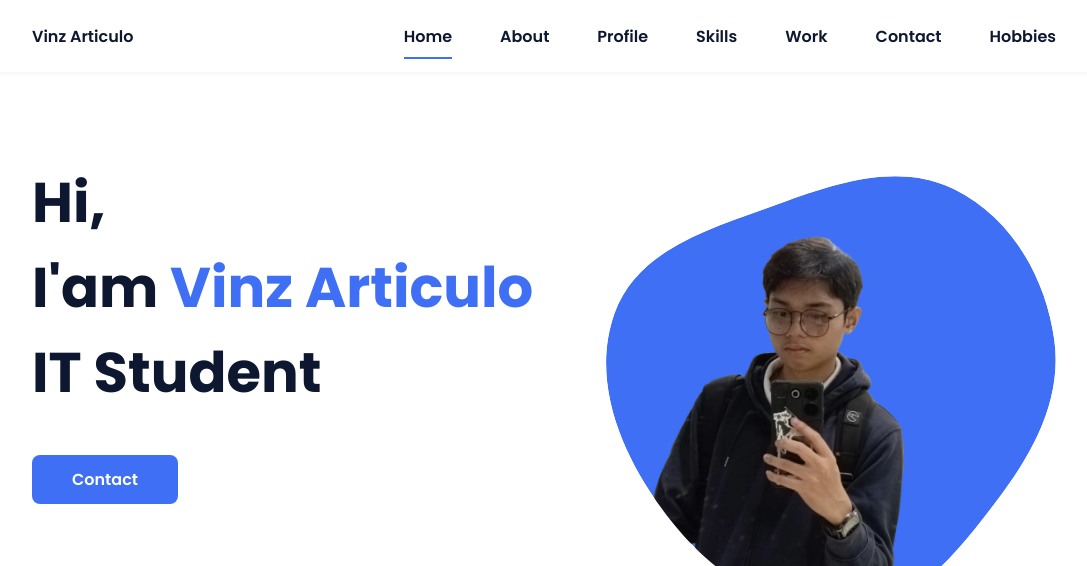
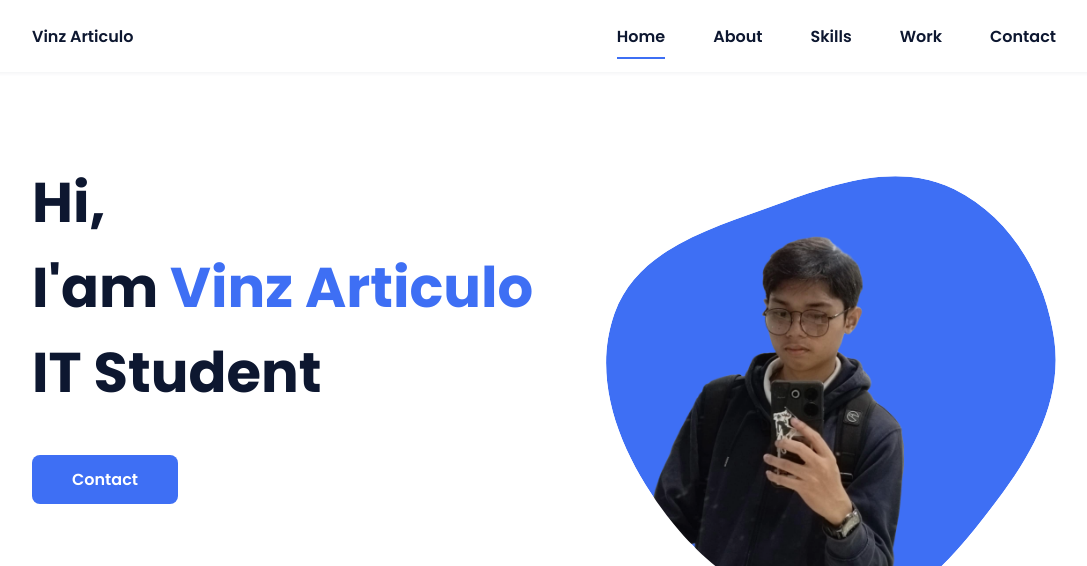
Before and after one commit to Vaike-san/Vinz, a plain HTML site: page index.html in a window 1280 px wide. Shown: the top 566 px of the page, without its empty margins (96-1183 px from the left). Drawn offline with nearby package versions, Linux system fonts and the light colour scheme.

Commit message:
Update index.html

```diff
--- a/index.html
+++ b/index.html
@@ -23,11 +23,9 @@
                     <ul class="nav__list">
                         <li class="nav__item"><a href="#home" class="nav__link active-link">Home</a></li>
                         <li class="nav__item"><a href="#about" class="nav__link">About</a></li>
-                        <li class="nav__item"><a href="#profile" class="nav__link">Profile</a></li>
                         <li class="nav__item"><a href="#skills" class="nav__link">Skills</a></li>
                         <li class="nav__item"><a href="#work" class="nav__link">Work</a></li>
                         <li class="nav__item"><a href="#contact" class="nav__link">Contact</a></li>
-                        <li class="nav__item"><a href="#hobbies" class="nav__link">Hobbies</a></li>
                     </ul>
                 </div>
 
@@ -78,20 +76,7 @@
                     </div>
                 </div>
             </section>
-            <!--=====PROFILE
-            <section class="profile section " id="profile"
-                <h2 class="section-title">Profile</h2>
-                  <div class="Profile__container bd-grid">
-                    <div class="about__img">
-                        <img src="assets/img/about.jpg" alt="">
-                    </div>
 
-                <div>
-                  <h2 class="about_subtitle">Full Name: Vinz Adrianne E. Articulo</h2>
-                  <h2 class="about_subtitle">AGE: 20</h2>
-                </div>
-            </div>
-            </section> =====-->
             <!--===== SKILLS =====-->
             <section class="skills section" id="skills">
                 <h2 class="section-title">Skills</h2>
```
